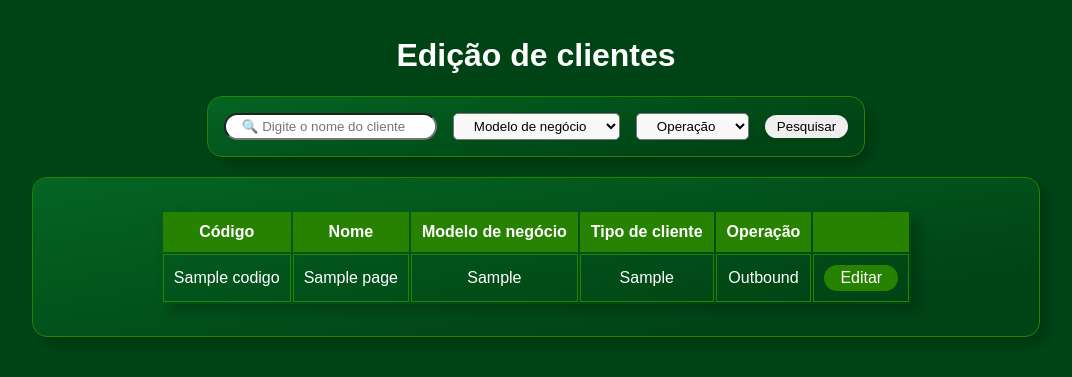
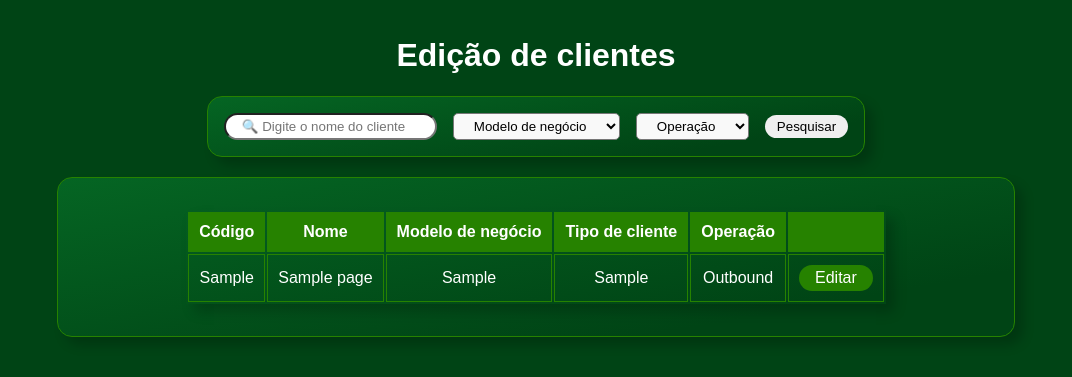
Before and after one commit to fanecovsf/moby-crud, a Django app: template moby/vibra/templates/pages/vibra-clientes.html in a window 1280 px wide. Shown: the top 377 px of the page, without its empty margins (120-1192 px from the left). Run offline with Django 4.2, Linux system fonts and the light colour scheme; the template is opened without the code that fills it: most values are stand-ins (such as "Sample title", 1, 10 or a date in 2020).

Commit message:
✅ Fix: Mudança no nome dos campos no Postgre

```diff
--- a/moby/vibra/models.py
+++ b/moby/vibra/models.py
@@ -3,8 +3,8 @@
 DATABASE = 'db_vibra'
 
 class Cliente(models.Model):
-    codigo = models.CharField(max_length=255, primary_key=True)
-    nome = models.CharField(max_length=255)
+    codigo_sap = models.CharField(max_length=255, primary_key=True)
+    nome_sap = models.CharField(max_length=255)
     modelo_de_negocio = models.CharField(max_length=255)
     tipo_de_cliente = models.CharField(max_length=255)
     outbound = models.BooleanField()
@@ -23,7 +23,7 @@
 
     @staticmethod
     def get(codigo):
-        cliente = Cliente.objects.using(DATABASE).get(codigo=codigo)
+        cliente = Cliente.objects.using(DATABASE).get(codigo_sap=codigo)
         return cliente
 
 
--- a/moby/vibra/templates/pages/edit-clientes.html
+++ b/moby/vibra/templates/pages/edit-clientes.html
@@ -19,7 +19,7 @@
                         <label for="codigo" class="label-edit">Código:</label>
                     </div>
                     <div class="input-form">
-                        <input type="text" name="codigo" id="codigo" placeholder="Código" class="form-control" value="{{cliente.codigo}}" readonly>
+                        <input type="text" name="codigo" id="codigo" placeholder="Código" class="form-control" value="{{cliente.codigo_sap}}" readonly>
                     </div>
                 </div>
                 <div class="value-read">
@@ -27,7 +27,7 @@
                         <label for="codigo" class="label-edit">Nome:</label>
                     </div>
                     <div class="input-form">
-                        <input type="text" name="nome" id="nome" placeholder="Nome" class="form-control" value="{{cliente.nome}}" readonly>
+                        <input type="text" name="nome" id="nome" placeholder="Nome" class="form-control" value="{{cliente.nome_sap}}" readonly>
                     </div>
                 </div>
                 <div class="value">
--- a/moby/vibra/templates/pages/vibra-clientes.html
+++ b/moby/vibra/templates/pages/vibra-clientes.html
@@ -64,13 +64,13 @@
           <tbody>
             {% for c in page.object_list %}
             <tr>
-              <td>{{c.codigo}}</td>
-              <td>{{c.nome}}</td>
+              <td>{{c.codigo_sap}}</td>
+              <td>{{c.nome_sap}}</td>
               <td>{{c.modelo_de_negocio}}</td>
               <td>{{c.tipo_de_cliente}}</td>
               <td>{{ c.outbound|yesno:"Outbound,Inbound" }}</td>
               <td>
-                <a href="{{c.codigo}}" class="edit-button">Editar</a>
+                <a href="{{c.codigo_sap}}" class="edit-button">Editar</a>
               </td>
             </tr>
             {% endfor %}
--- a/moby/vibra/views.py
+++ b/moby/vibra/views.py
@@ -12,10 +12,10 @@
     search_name = request.GET.get('search-name')
     search_inbound = request.GET.get('drop')
     search_modelo = request.GET.get('search-modelo')
-    clientes = Cliente.query_all().order_by('codigo')
+    clientes = Cliente.query_all().order_by('codigo_sap')
 
     if search_name:
-        clientes = clientes.filter(nome__contains=search_name)
+        clientes = clientes.filter(nome_sap__contains=search_name)
 
     if search_inbound != 'Seleciona a operação':
         if search_inbound == 'inbound':
```
